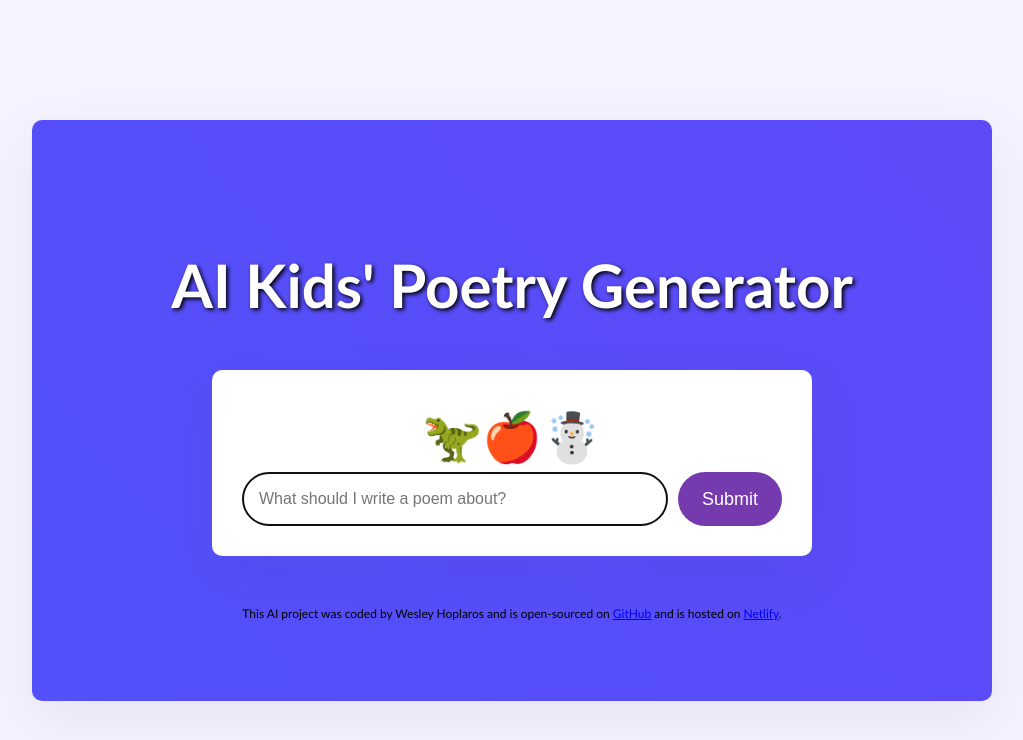
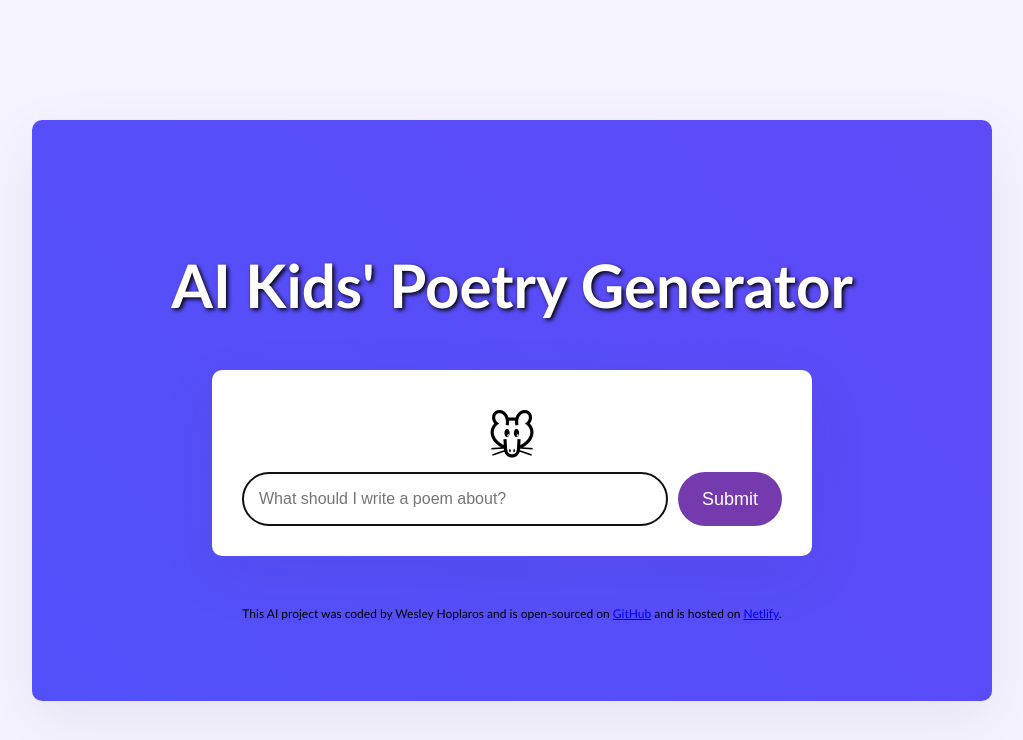
Before and after one commit to whoplaros/kids-poetry-generator, a plain HTML site: page index.html in a window 1280 px wide. Shown: the whole page, without its empty margins (128-1151 px from the left). Drawn offline with nearby package versions, Linux system fonts and the light colour scheme.

Commit message:
added random emoji display and api

```diff
--- a/index.html
+++ b/index.html
@@ -16,7 +16,7 @@
 
 			<main>
 				<div class="form-container">
-					<div class="hint">🦖🍎☃️</div>
+					<div class="hint emoji" id="emojiSlot"></div>
 					<form id="poem-generator-form">
 						<input
 							type="text"
--- a/src/index.js
+++ b/src/index.js
@@ -30,5 +30,54 @@ function generatePoem(event) {
 	//Make a call to the API
 	axios.get(apiURL).then(displayPoem);
 }
+/*
+//emoji randomizer
+const emoji = [];
+
+async function getEmoji() {
+	let response = await fetch(
+		"https://emoji-api.com/emojis?access_key=e905b2c8e6f0321c0cdebcae6aa87c929b48918f"
+	);
+
+	data = await response.json();
+	console.log(data);
+	for (let i = 300; i < 500; i++) {
+		emoji.push({
+			emojiName: data[i].character,
+		});
+	}
+	const randomNum = Math.floor(Math.random() * emoji.length);
+
+	let emojiSlotFiller = document.querySelector("#emojiSlot");
+	emojiSlotFiller.innerHTML = emoji[randomNum].emojiName;
+}
+
+getEmoji();
+*/
+function updateEmoji() {
+	function getRandomEmoji() {
+		const emojiLibrary = [
+			"\u{1F601}",
+			"\u{1F60D}",
+			"\u{1F42D}",
+			"\u{1F303}",
+			"\u{1F434}",
+			"\u{1F434}",
+			"\u{1F429}",
+			"\u{1F430}",
+			"\u{1F433}",
+			"\u{1F437}",
+			"\u{1F442}",
+			"\u{1F440}",
+			"\u{1F431}",
+		];
+		const randomIndex = Math.floor(Math.random() * emojiLibrary.length);
+		return emojiLibrary[randomIndex];
+	}
+	const emojiContainer = document.querySelector("#emojiSlot");
+	emojiContainer.innerHTML = getRandomEmoji();
+}
+setInterval(updateEmoji, 3000);
+
 let poemFormElement = document.querySelector("#poem-generator-form");
 poemFormElement.addEventListener("submit", generatePoem);
--- a/src/style.css
+++ b/src/style.css
@@ -89,8 +89,10 @@ form {
 }
 .hint {
 	line-height: 1.5;
-	text-align: center;
+	justify-content: center;
 	font-size: 3em;
+	display: flex;
+	flex-direction: row;
 }
 .question {
 	color: white;
```
